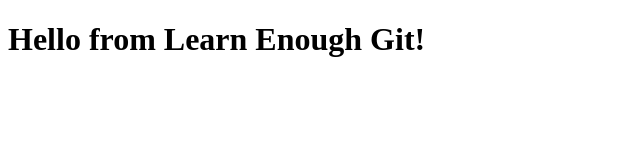
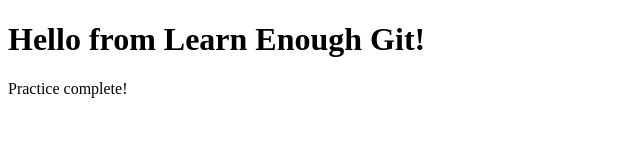
Before and after one commit to Isabellaq748/learn-git, a plain HTML site: page index.html in a window 1280 px wide. Shown: the whole page, without its empty margins (0-640 px from the left). Drawn offline with Linux system fonts and the light colour scheme.

Commit message:
Add footer to index.html

```diff
--- a/index.html
+++ b/index.html
@@ -8,3 +8,4 @@
     <h1>Hello from Learn Enough Git!</h1>
   </body>
 </html>
+<footer>Practice complete!</footer>
```
